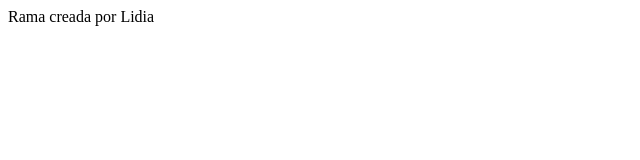
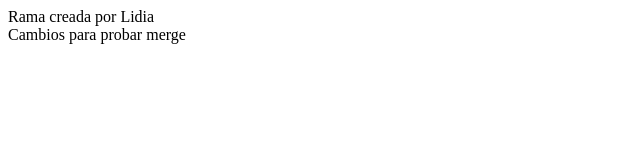
Before and after one commit to lidia1923/primer-repositorio, a plain HTML site: page index.html in a window 1280 px wide. Shown: the whole page, without its empty margins (0-640 px from the left). Drawn offline with Linux system fonts and the light colour scheme.

Commit message:
Cambios para hacer merge

```diff
--- a/index.html
+++ b/index.html
@@ -7,5 +7,6 @@
 </head>
 <body>
     <div>Rama creada por Lidia</div>
+    <div>Cambios para probar merge</div>
 </body>
 </html>
```
